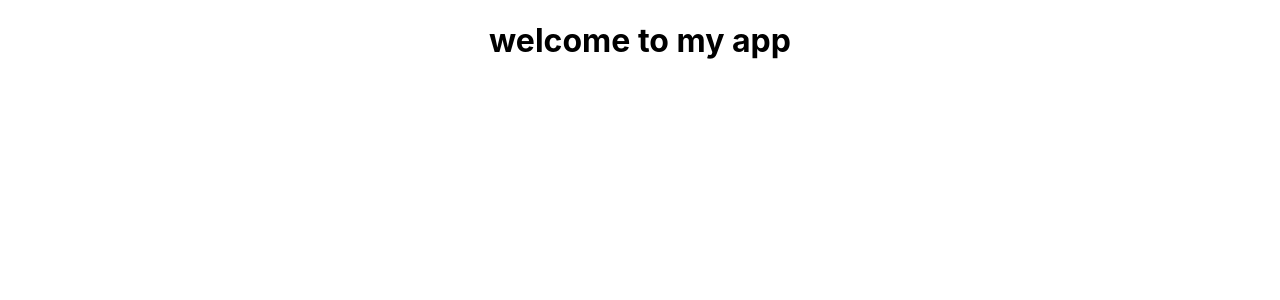
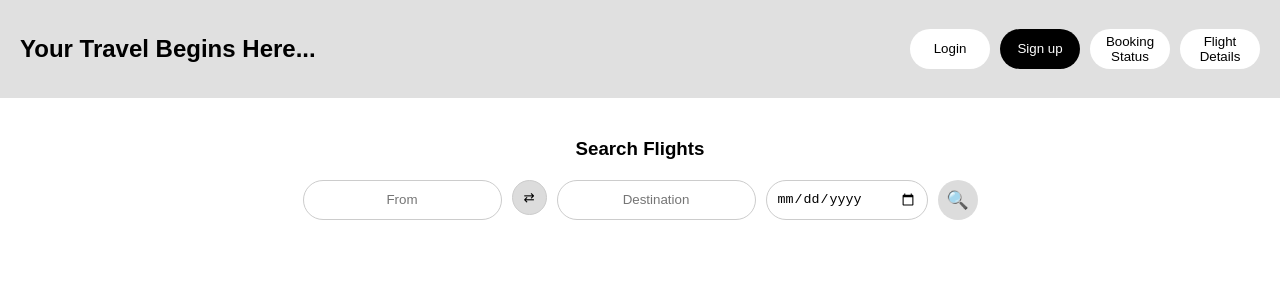
Before and after one commit to Rishu2905/AIRLINE-RESERVATION, a React (Create React App) app: page / in a window 1280 px wide. Shown: the top 300 px of the page. Built offline with nearby package versions, Linux system fonts and the light colour scheme.

Commit message:
landing page created

```diff
--- a/src/App.js
+++ b/src/App.js
@@ -1,11 +1,16 @@
-import logo from './logo.svg';
-import './App.css';
+import React from "react";
+import { BrowserRouter as Router, Routes, Route } from "react-router-dom";
+import FlightSearchPage from "./FlightSearchPage";
 
 function App() {
   return (
-    <div className="App">
-      <h1>welcome to my app</h1>
-    </div>
+    <Router>
+      <Routes>
+        <Route path="/" element={<FlightSearchPage />} />
+        <Route path="/login" element={<h2>Login Page</h2>} />
+        <Route path="/signup" element={<h2>Signup Page</h2>} />
+      </Routes>
+    </Router>
   );
 }
 
--- /dev/null
+++ b/src/FlightSearchPage.css
@@ -0,0 +1,169 @@
+/* src/FlightSearchPage.css */
+
+/* page layout */
+.page {
+  font-family: "Segoe UI", Roboto, "Helvetica Neue", Arial, sans-serif;
+  color: #111;
+}
+
+/* header */
+.header {
+  background: #dedede;
+  display: flex;
+  justify-content: space-between;
+  align-items: flex-start;
+  padding: 26px 28px;
+  gap: 20px;
+  border-bottom: 1px solid rgba(0,0,0,0.06);
+}
+
+/* large left hero text */
+.hero-text {
+  font-size: 44px;
+  font-weight: 300;
+  margin: 6px 0;
+  line-height: 0.95;
+}
+
+/* right side: two rows (large pills then small pills) */
+.header-right {
+  display: flex;
+  flex-direction: column;
+  align-items: flex-end;
+  gap: 12px;
+}
+
+/* top row (Login / Sign up) */
+.header-row.top {
+  display: flex;
+  gap: 12px;
+}
+
+/* bottom row (Booking Status / Flight Details) */
+.header-row.bottom {
+  display: flex;
+  gap: 12px;
+}
+
+/* pill button common styles */
+.pill {
+  border: none;
+  border-radius: 28px;
+  padding: 12px 24px;
+  font-size: 16px;
+  cursor: pointer;
+  box-shadow: none;
+}
+
+/* large white pill */
+.pill-white {
+  background: #ffffff;
+  color: #111;
+}
+
+/* large black pill */
+.pill-black {
+  background: #0b0b0b;
+  color: #fff;
+}
+
+/* smaller bottom-row pills */
+.pill-small {
+  background: #ffffff;
+  color: #111;
+  padding: 8px 18px;
+  border-radius: 22px;
+  font-size: 14px;
+}
+
+/* main section */
+.main-section {
+  background: #ffffff;
+  padding: 30px 24px 80px 24px;
+}
+
+/* section title */
+.section-title {
+  text-align: center;
+  margin: 6px 0 16px 0;
+  font-weight: 500;
+  font-size: 20px;
+}
+
+/* search row */
+.search-row {
+  display: flex;
+  align-items: center;
+  gap: 18px;
+  justify-content: center;
+  padding: 6px 8px 0 8px;
+}
+
+/* pill-style input */
+.pill-input {
+  background: #e7e7e7;
+  border-radius: 28px;
+  border: none;
+  padding: 12px 24px;
+  min-width: 160px;
+  font-size: 16px;
+  outline: none;
+  box-sizing: border-box;
+}
+
+/* date input - keep pill look */
+.date-input {
+  min-width: 160px;
+}
+
+/* circular buttons (swap and search) */
+.circle-btn {
+  width: 38px;
+  height: 38px;
+  border-radius: 50%;
+  border: none;
+  background: #dfdfdf;
+  display: inline-flex;
+  align-items: center;
+  justify-content: center;
+  cursor: pointer;
+}
+
+/* search button slightly darker */
+.search-btn {
+  background: #d6d6d6;
+}
+
+/* svg icons inherit color */
+.circle-btn svg, .pill svg {
+  display: block;
+  color: #333;
+}
+/* Main buttons configuration */
+.Mainbuttons{
+    width: 80px;
+    height: 40px;
+    background-color: #ffffff; /* blue */
+    color: rgb(0, 0, 0);
+    border: none;
+    padding: 4px 8px;
+    border-radius: 30px;
+    cursor: pointer;
+}
+.Signupbutton{
+    width: 80px;
+    height: 40px;
+    background-color: #000000; /* blue */
+    color: white;
+    border: none;
+    padding: 4px 8px;
+    border-radius: 30px;
+    cursor: pointer;
+}
+
+/* responsive tweaks */
+@media (max-width: 720px) {
+  .hero-text { font-size: 28px; }
+  .pill { padding: 10px 14px; font-size: 14px; }
+  .pill-input { min-width: 120px; padding: 10px 16px; }
+}
--- /dev/null
+++ b/src/FlightSearchPage.js
@@ -0,0 +1,119 @@
+// src/FlightSearchPage.js
+import React, { useState } from "react";
+import { useNavigate } from "react-router-dom";
+import "./FlightSearchPage.css";
+
+function FlightSearchPage() {
+  const navigate = useNavigate();
+  const [from, setFrom] = useState("");
+  const [to, setTo] = useState("");
+  const [date, setDate] = useState("");
+
+  // Swap origin & destination
+  const swapLocations = () => {
+    setFrom(to);
+    setTo(from);
+  };
+
+  // Search flights action
+  const handleSearch = () => {
+    alert(`Searching flights from ${from} to ${to} on ${date}`);
+    // TODO: Replace with your API call
+  };
+
+  return (
+    <div style={{ fontFamily: "Arial, sans-serif" }}>
+      {/* Header */}
+      <header
+        style={{
+          backgroundColor: "#e0e0e0",
+          padding: "15px 20px",
+          display: "flex",
+          justifyContent: "space-between",
+          alignItems: "center",
+        }}
+      >
+        <h2>Your Travel Begins Here...</h2>
+        <div style={{ display: "flex", gap: "10px", flexWrap: "wrap" }}>
+          <button className="Mainbuttons" onClick={() => navigate("/login")}>Login</button>
+          <button className="Signupbutton" onClick={() => navigate("/signup")}>Sign up</button>
+          <button className="Mainbuttons" onClick={() => navigate("/booking-status")}>Booking Status</button>
+          <button className="Mainbuttons" onClick={() => navigate("/flight-details")}>Flight Details</button>
+        </div>
+      </header>
+
+      {/* Search Section */}
+      <div style={{ marginTop: "40px", textAlign: "center" }}>
+        <h3>Search Flights</h3>
+        <div style={{ display: "flex", justifyContent: "center", gap: "10px", marginTop: "20px" }}>
+          <input
+            type="text"
+            placeholder="From"
+            value={from}
+            onChange={(e) => setFrom(e.target.value)}
+            style={{
+              padding: "10px",
+              borderRadius: "20px",
+              border: "1px solid #ccc",
+              minWidth: "120px",
+              textAlign: "center",
+            }}
+          />
+          <button
+            onClick={swapLocations}
+            style={{
+              width: "35px",
+              height: "35px",
+              borderRadius: "50%",
+              border: "1px solid #ccc",
+              cursor: "pointer",
+              backgroundColor: "#dcdcdc",
+            }}
+          >
+            ⇄
+          </button>
+          <input
+            type="text"
+            placeholder="Destination"
+            value={to}
+            onChange={(e) => setTo(e.target.value)}
+            style={{
+              padding: "10px",
+              borderRadius: "20px",
+              border: "1px solid #ccc",
+              minWidth: "120px",
+              textAlign: "center",
+            }}
+          />
+          <input
+            type="date"
+            value={date}
+            onChange={(e) => setDate(e.target.value)}
+            style={{
+              padding: "10px",
+              borderRadius: "20px",
+              border: "1px solid #ccc",
+              minWidth: "140px",
+            }}
+          />
+          <button
+            onClick={handleSearch}
+            style={{
+              width: "40px",
+              height: "40px",
+              borderRadius: "50%",
+              border: "none",
+              backgroundColor: "#dcdcdc",
+              cursor: "pointer",
+              fontSize: "18px",
+            }}
+          >
+            🔍
+          </button>
+        </div>
+      </div>
+    </div>
+  );
+}
+
+export default FlightSearchPage;
--- a/src/index.js
+++ b/src/index.js
@@ -1,17 +1,12 @@
-import React from 'react';
-import ReactDOM from 'react-dom/client';
-import './index.css';
-import App from './App';
-import reportWebVitals from './reportWebVitals';
+// src/index.js
+import React from "react";
+import ReactDOM from "react-dom/client";
+import App from "./App";
+import "./index.css"; /* optional, create if you want global resets */
 
-const root = ReactDOM.createRoot(document.getElementById('root'));
+const root = ReactDOM.createRoot(document.getElementById("root"));
 root.render(
   <React.StrictMode>
     <App />
   </React.StrictMode>
 );
-
-// If you want to start measuring performance in your app, pass a function
-// to log results (for example: reportWebVitals(console.log))
-// or send to an analytics endpoint. Learn more: https://bit.ly/CRA-vitals
-reportWebVitals();
```
Also changed, not shown: package.json (+8 -1 lines), 1 other file (tests, documents, lock files or other folders).
